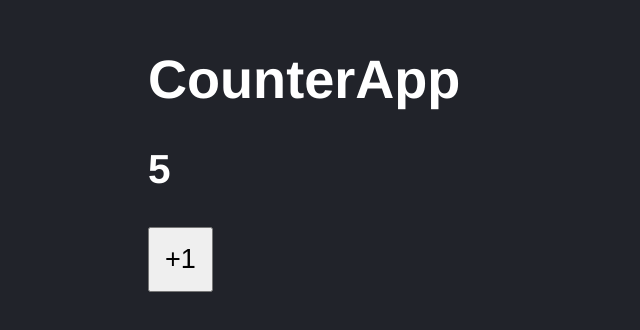
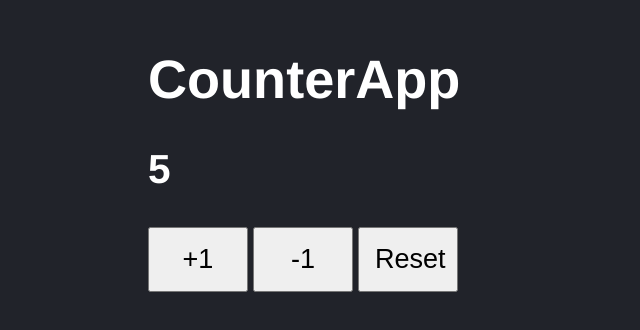
Before and after one commit to react-projects-sergio/counter-vite-app, a React (Vite) app: page / in a window 1280 px wide. Shown: the part 136-466 px from the top of the page, without its empty margins (0-640 px from the left). Built offline with nearby package versions, Linux system fonts and the light colour scheme.

Commit message:
feat: handleSubtract y handleReset

```diff
--- a/src/CounterApp.jsx
+++ b/src/CounterApp.jsx
@@ -4,15 +4,17 @@
 export const CounterApp = ({ value }) => {
   const [counter, setCounter] = useState(value);
 
-  const handleAdd = () => {
-    setCounter(counter + 1);
-  };
+  const handleAdd = () => setCounter(counter + 1);
+  const handleSubtract = () => setCounter(counter - 1);
+  const handleReset = () => setCounter(value);
 
   return (
     <>
       <h1>CounterApp</h1>
       <h2>{counter}</h2>
       <button onClick={handleAdd}>+1</button>
+      <button onClick={handleSubtract}>-1</button>
+      <button onClick={handleReset}>Reset</button>
     </>
   );
 };
--- a/src/styles.css
+++ b/src/styles.css
@@ -10,4 +10,6 @@
 button {
   padding: 15px;
   font-size: 1.3rem;
+  margin-right: 5px;
+  width: 100px;
 }
```
